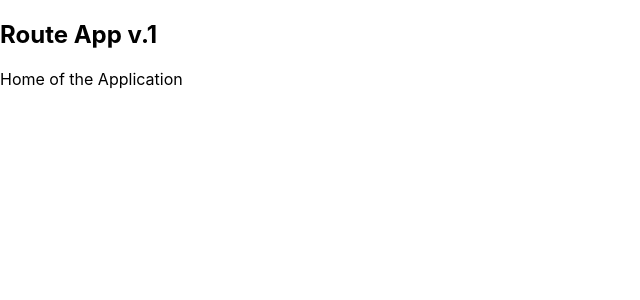
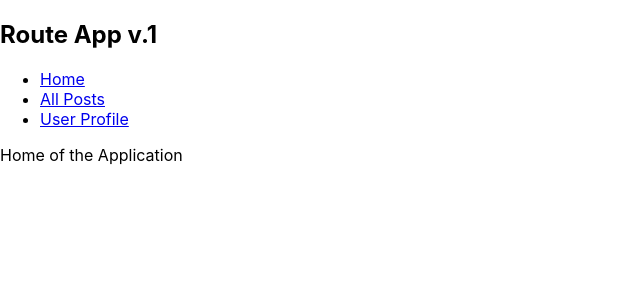
Before and after one commit to chinovieza/simplify-react, a React (Create React App) app in the folder my-router/: page / in a window 1280 px wide. Shown: the top 300 px of the page, without its empty margins (0-640 px from the left). Built offline with nearby package versions, Linux system fonts and the light colour scheme.

Commit message:
Use Link

```diff
--- a/my-router/src/App.js
+++ b/my-router/src/App.js
@@ -2,7 +2,7 @@
 import Posts from './Posts';
 import Profile from './Profile';
 import Home from './Home';
-import { BrowserRouter, Route } from 'react-router-dom';
+import { BrowserRouter, Route, Link } from 'react-router-dom';
 
 const App = () => {
     return (
@@ -11,6 +11,11 @@
                 <h2>Route App v.1</h2>
             </div>
             <div>
+                <ul>
+                    <li><Link to="/">Home</Link></li>
+                    <li><Link to="/posts">All Posts</Link></li>
+                    <li><Link to="/profile">User Profile</Link></li>
+                </ul>
                 <Route path="/posts" component={Posts} />
                 <Route path="/profile" component={Profile} />
                 <Route path="/home" component={Home} />
```
